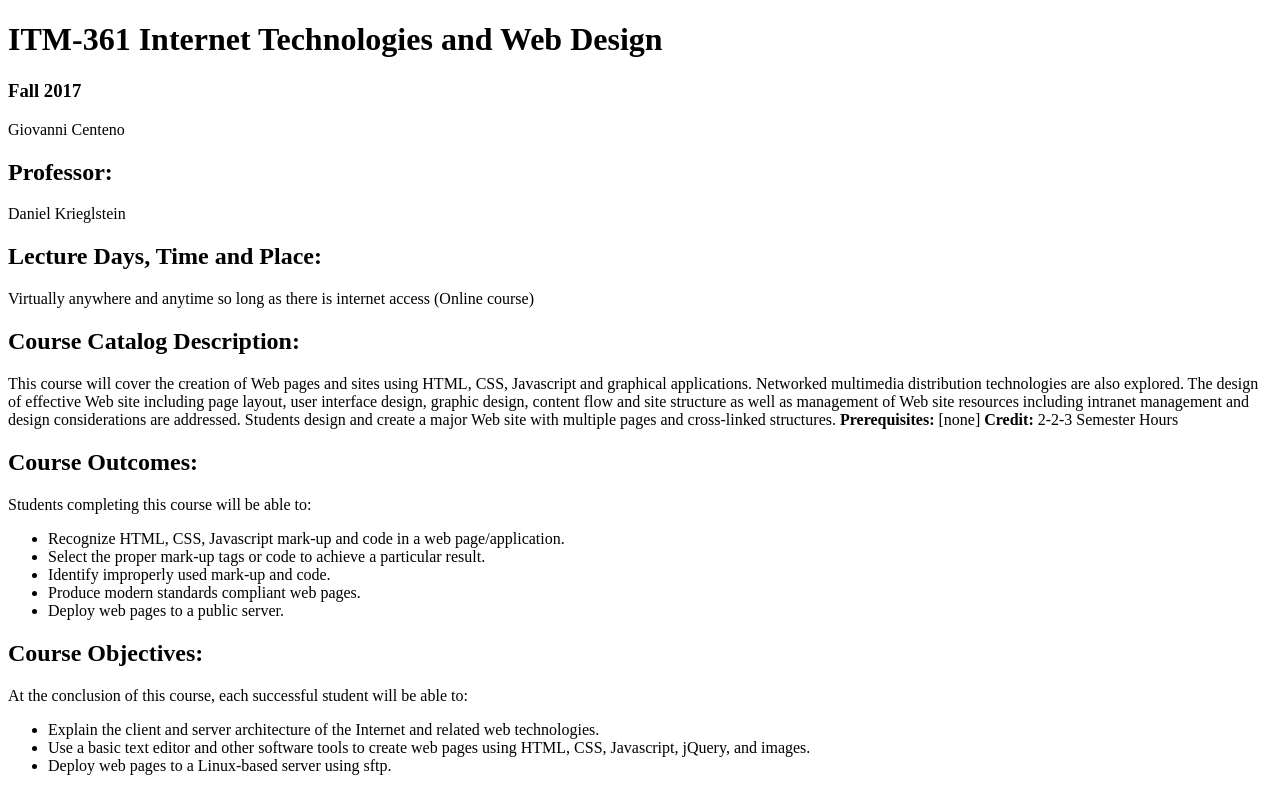
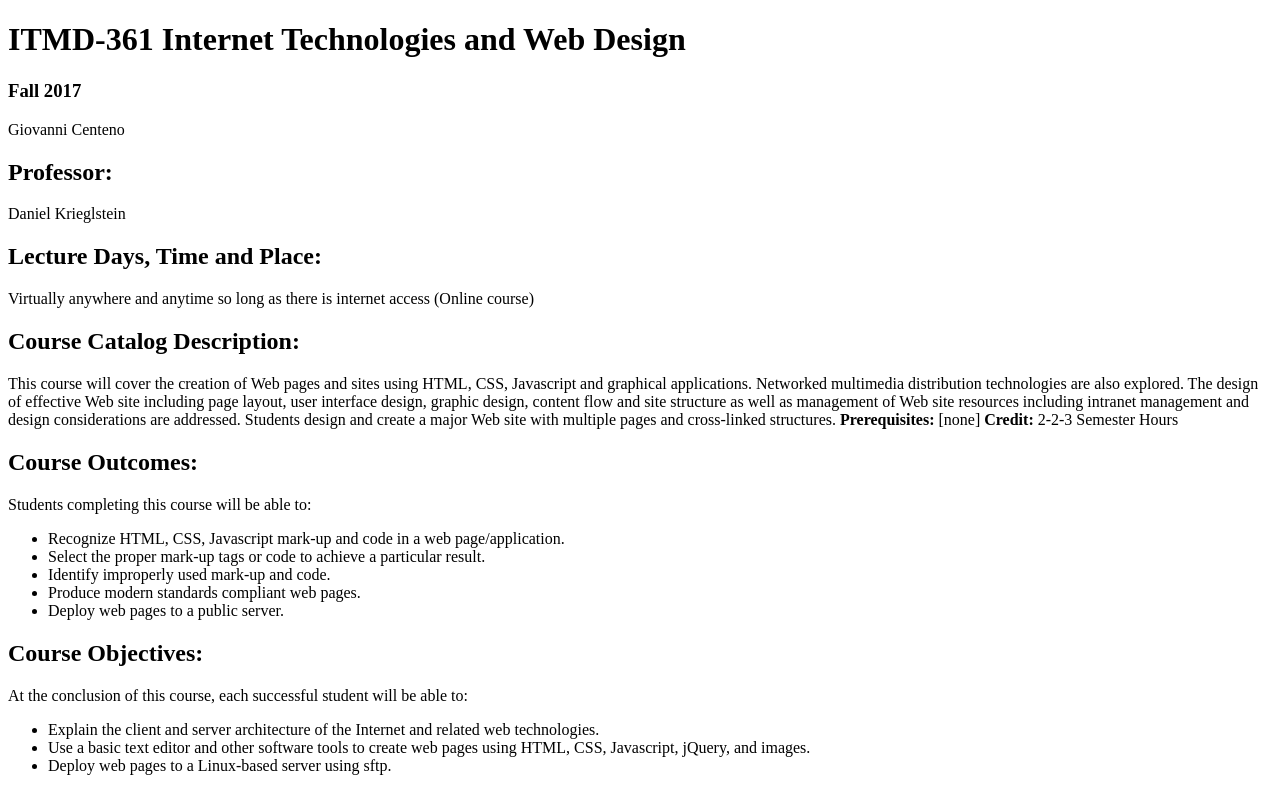
Before and after one commit to giocee/itmd361_lab2, a plain HTML site: page index.html in a window 1280 px wide. Drawn offline with Linux system fonts and the light colour scheme.

Commit message:
Fixed body h1 - added "D"

```diff
--- a/index.html
+++ b/index.html
@@ -9,7 +9,7 @@
 
 	<body>
 
-		<h1>ITM-361 Internet Technologies and Web Design</h1>
+		<h1>ITMD-361 Internet Technologies and Web Design</h1>
 
 		<h3>Fall 2017</h3>
 			<p>Giovanni Centeno</p>
```
